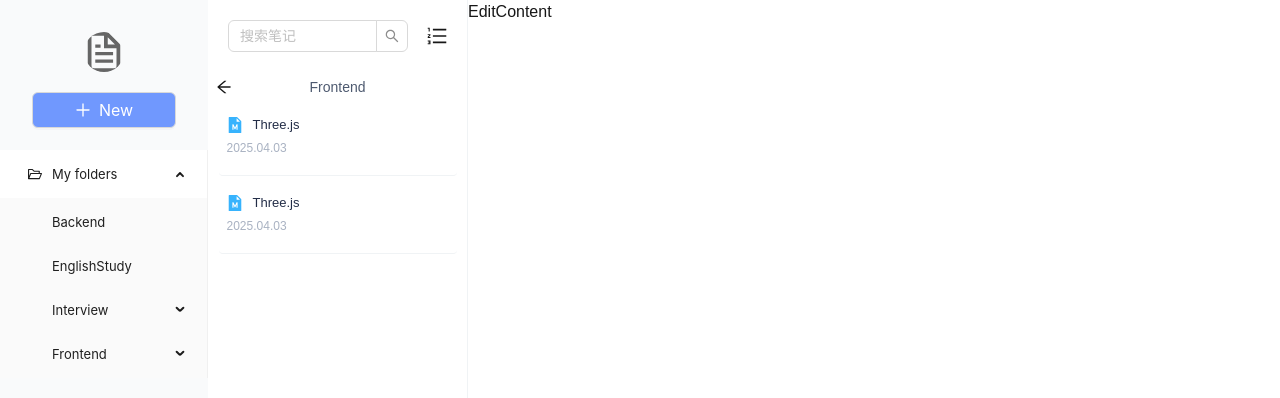
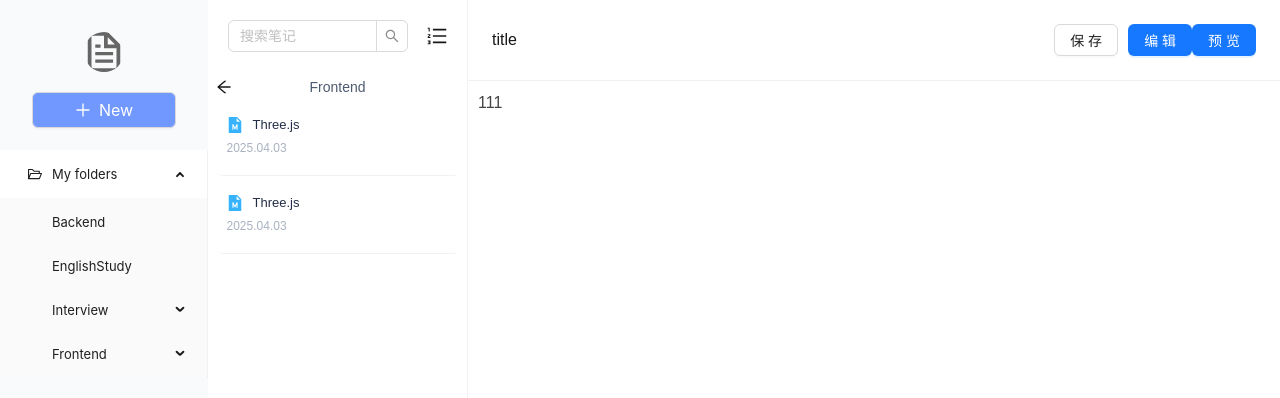
Before and after one commit to greenhandCarl/next-note, a Next.js app: page / in a window 1280 px wide. Shown: the top 398 px of the page. Built offline with nearby package versions, Linux system fonts and the light colour scheme; what @ant-design/nextjs-registry would draw is missing.

Commit message:
create content component

```diff
--- a/package.json
+++ b/package.json
@@ -14,6 +14,7 @@
     "antd": "^5.27.3",
     "classnames": "^2.5.1",
     "dayjs": "^1.11.19",
+    "markdown-to-jsx": "^8.0.0",
     "next": "15.5.2",
     "react": "19.1.0",
     "react-dom": "19.1.0",
--- /dev/null
+++ b/src/app/main/edit-content/index.module.css
@@ -0,0 +1,79 @@
+.homeContent {
+    flex: 1;
+    display: flex;
+    flex-direction: column;
+    min-height: 100vh;
+
+    .title {
+        padding: 24px;
+        display: flex;
+        justify-content: space-between;
+        align-items: center;
+        border-bottom: 1px solid #f0f3f5;
+
+        .titleRight {
+            display: flex;
+            align-items: center;
+
+            .save {
+                margin-right: 10px;
+            }
+        }
+    }
+
+    .content {
+        flex: 1;
+
+        pre {
+            padding: 16px;
+            overflow: auto;
+            font-size: 85%;
+            line-height: 1.45;
+            background-color: #f6f8fa;
+            border-radius: 6px;
+        }
+
+        .preview {
+            color: #444;
+            background-color: #fff;
+            padding: 10px;
+            height: 0;
+            width: 0;
+            opacity: 0;
+
+            &.showPreview {
+                opacity: 1;
+                width: 100%;
+                height: 100%;
+            }
+        }
+
+
+        .editArea {
+            color: #fff;
+            background-color: #444;
+            padding: 10px;
+            height: 0;
+            width: 0;
+            opacity: 0;
+
+            &.showEdit {
+                opacity: 1;
+                width: 100%;
+                height: 100%;
+            }
+        }
+    }
+
+    .folderEmpty {
+        flex: 1;
+        display: flex;
+        justify-content: center;
+        align-items: center;
+
+        .folderIcon {
+            font-size: 72px;
+            color: #e0e1e5;
+        }
+    }
+}
--- a/src/app/main/edit-content/index.tsx
+++ b/src/app/main/edit-content/index.tsx
@@ -1,5 +1,32 @@
-const EditContent = () => {
-  return <div className="flex-1">EditContent</div>;
+// import { ChangeEvent, FC, useCallback, useEffect, useState } from 'react';
+import style from './index.module.css'
+import { Button } from 'antd';
+import classNames from 'classnames';
+import Markdown from 'markdown-to-jsx';
+// import { FolderOpenOutlined } from '@ant-design/icons';
+// import EditableBriefText from '@/components/EditableBriefText';
+
+const Content = () => {
+
+    return <div className={style.homeContent}>
+        <div className={style.title}>
+            <div className={style.titleLeft}>
+                {/* <EditableBriefText value="title" /> */}
+                title
+            </div>
+            <div className={style.titleRight}>
+                {/* <Button type='default' className={style.save}>正在保存...</Button> */}
+                <Button type='default' className={style.save}>保存</Button>
+                <Button type="primary">编辑</Button>
+                <Button type="primary">预览</Button>
+            </div>
+        </div>
+        <div className={style.content}>
+          <div className={classNames({ [style.preview]: true, [style.showPreview]: true })}>
+            <Markdown>111</Markdown>
+          </div>
+        </div>
+    </div>
 }
 
-export default EditContent;
+export default Content;
```
Also changed, not shown: 1 other file (tests, documents, lock files or other folders).
